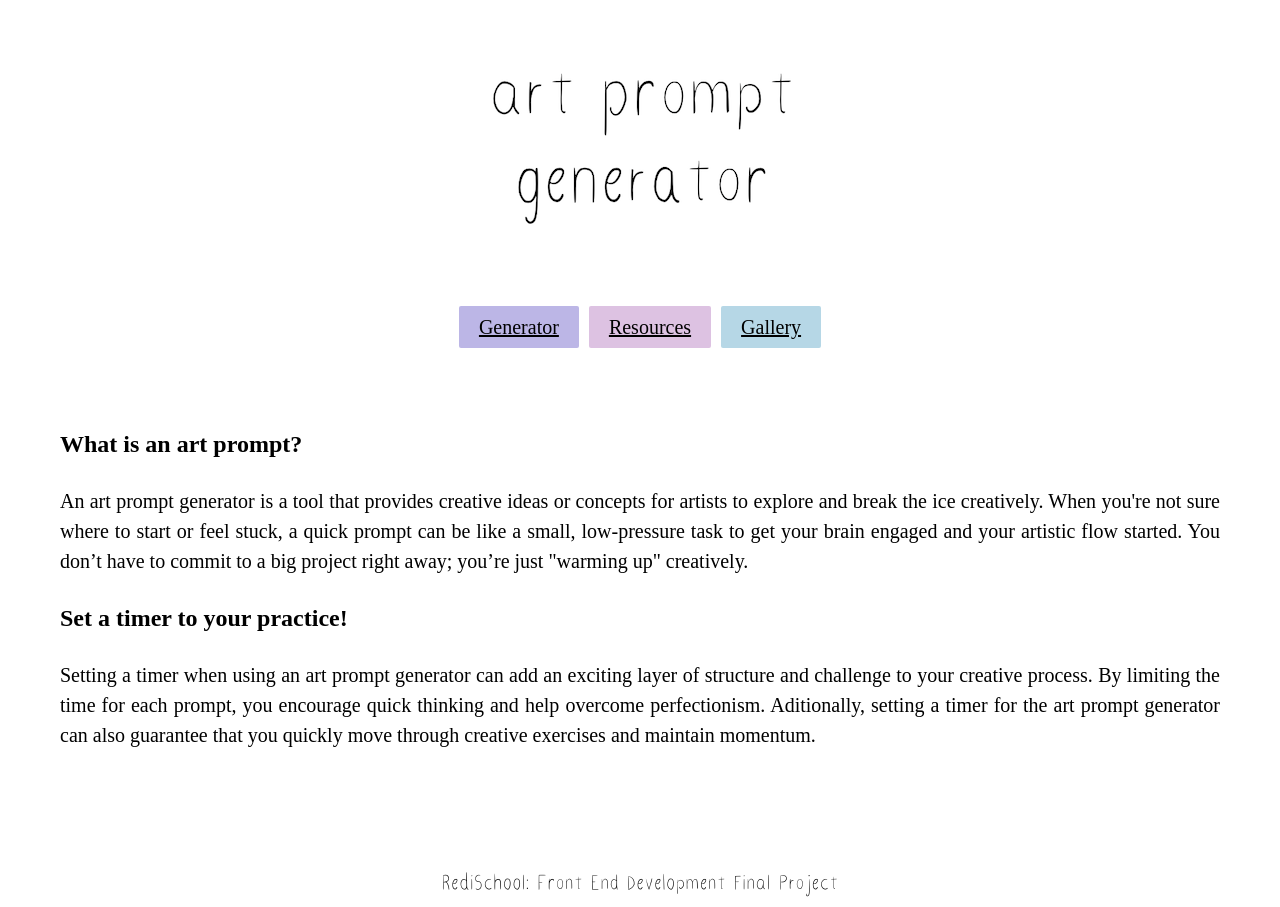
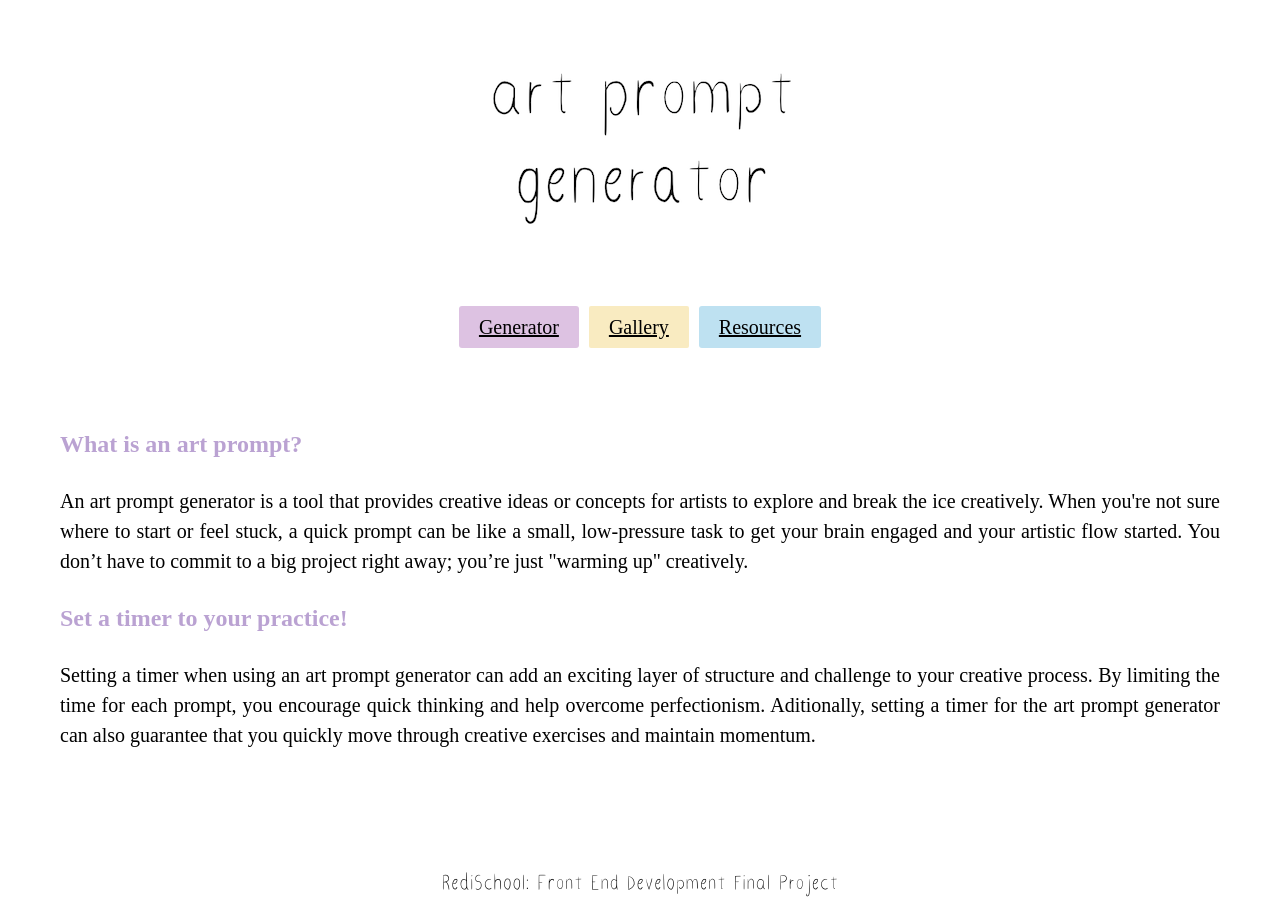
Before and after one commit to GnoMonique/final-project, a plain HTML site: page about.html in a window 1280 px wide. Drawn offline with Linux system fonts and the light colour scheme.

Commit message:
Commit Tuesday noon

```diff
--- a/about.html
+++ b/about.html
@@ -15,8 +15,8 @@
     <nav class="navbar">
       <ul class="navlinks">
         <li><a class= "navgenerator" href="index.html">Generator</a></li>
+        <li><a class= "navgallery" href="galeria.html">Gallery</a></li>
         <li><a class= "navresources" href="resources.html">Resources</a></li>
-        <li><a class= "navgallery" href="galeria.html">Gallery</a></li>
       </ul>
     </nav>
 
--- a/script.js
+++ b/script.js
@@ -10,7 +10,7 @@ const images = [
     { src: 'imagens/pet.png', title: 'Chicken Running', category: 'Animals' },
     { src: 'imagens/snow.png', title: 'Dog Winter time', category: 'Animals' },
     { src: 'imagens/hare.png', title: 'Hare Running', category: 'Animals' },
-    { src: 'imagens/pet.png', title: 'Chicken Running', category: 'Nature' },
+    { src: 'imagens/flores.png', title: 'Chicken Running', category: 'Nature' },
     { src: 'imagens/robot.png', title: 'Robot Cat', category: 'Robot' }
   ];
 
--- a/style.css
+++ b/style.css
@@ -41,9 +41,9 @@ body {
   padding: 10px 20px;
   font-size: 20px;
   color: black;
-  background-color: #b6d7e6;
+  background-color: #ddc2e2;
   border: none;
-  border-radius: 2px;
+  border-radius: 3px;
   cursor: pointer;
 }
 
@@ -51,9 +51,9 @@ body {
   padding: 10px 20px;
   font-size: 20px;
   color: black;
-  background-color: #ddc2e2;
+  background-color:#bee1f1;
   border: none;
-  border-radius: 2px;
+  border-radius: 3px;
   cursor: pointer;
 }
 
@@ -63,7 +63,7 @@ body {
   color: black;
   background-color: #d1bfe3;
   border: none;
-  border-radius: 2px;
+  border-radius: 3px;
   cursor: pointer;
 }
 
--- a/style1.css
+++ b/style1.css
@@ -44,6 +44,10 @@ h3 {
     justify-content: center;
 }
 
+.contentTexto h3 {
+    color: #baa2d2;
+}
+
 a {
     padding-left: 40px;
     padding-right: 40px;
@@ -81,7 +85,7 @@ a {
     padding: 10px 20px;
     font-size: 20px;
     color: black;
-    background-color: #b6d7e6;
+    background-color: #f9ebc1;
     border: none;
     border-radius: 2px;
     cursor: pointer;
@@ -92,9 +96,9 @@ a {
     padding: 10px 20px;
     font-size: 20px;
     color: black;
-    background-color: #ddc2e2;
+    background-color:#bee1f1;
     border: none;
-    border-radius: 2px;
+    border-radius: 3px;
     cursor: pointer;
     transition: background-color 0.3s;
   }
@@ -105,7 +109,7 @@ a {
     color: black;
     background-color: #d1bfe3;
     border: none;
-    border-radius: 2px;
+    border-radius: 3px;
     cursor: pointer;
     transition: background-color 0.3s;
   }
@@ -114,9 +118,9 @@ a {
     padding: 10px 20px;
     font-size: 20px;
     color: black;
-    background-color: #bcb6e6;
+    background-color: #ddc2e2;
     border: none;
-    border-radius: 2px;
+    border-radius: 3px;
     cursor: pointer;
     transition: background-color 0.3s;
 }
@@ -162,6 +166,14 @@ a {
     background-color: #f7ebf6;
     border: 2px  #ab9dd5;
     border-radius: 10px;
+}
+
+.generator h3 {
+    text-align: center;
+}
+
+.tempo h3 {
+    text-align: center;
 }
 
 .tempo {
```
Also changed, not shown: gen.script.js (+5 -2 lines), index.html (+1 -1 lines), resources.html (+1 -1 lines), imagens/flores.png (added).
